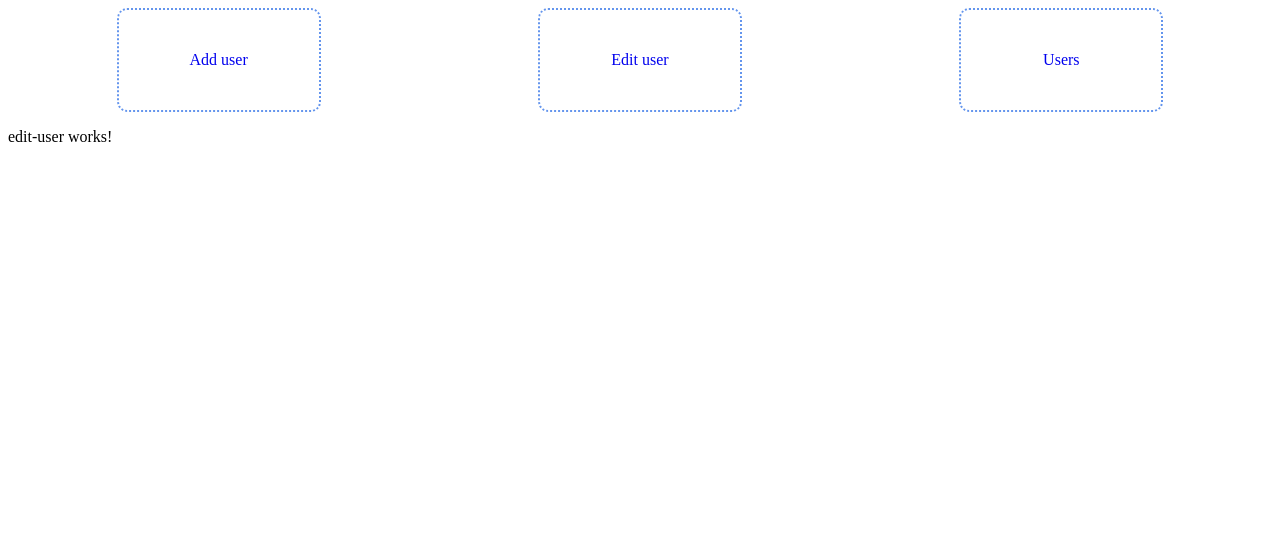
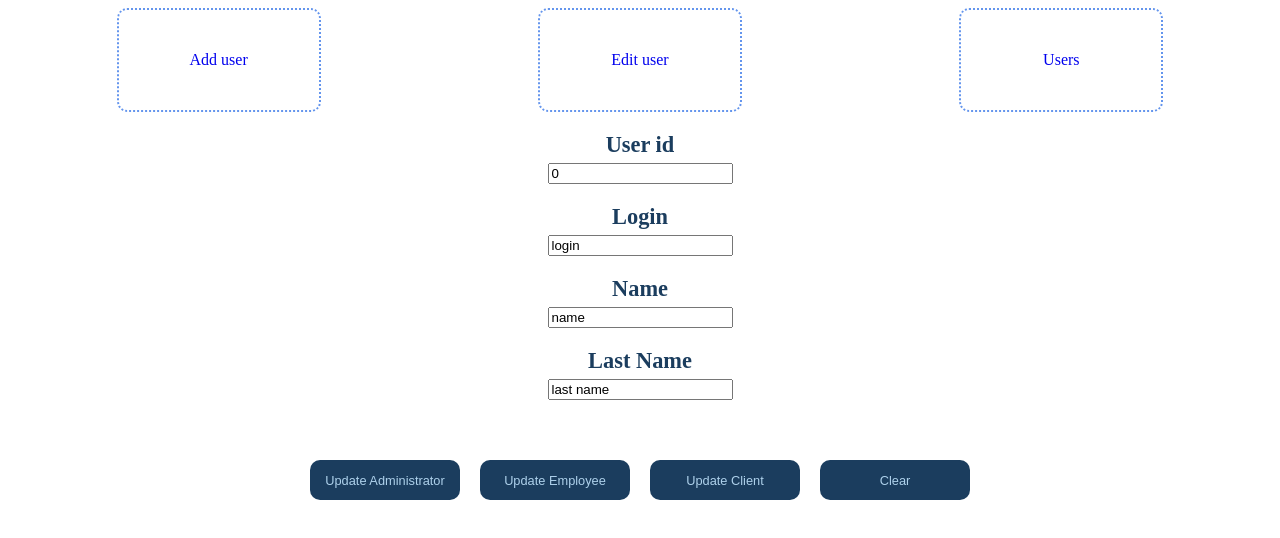
Before and after one commit to kacper1410/PAS, an Angular app in the folder SPA/: page /editUser in a window 1280 px wide. Shown: the top 538 px of the page. Built offline with nearby package versions, Linux system fonts and the light colour scheme.

Commit message:
Add PUT method to user service SPA

```diff
--- a/SPA/src/app/edit-user/edit-user.component.html
+++ b/SPA/src/app/edit-user/edit-user.component.html
@@ -1 +1,20 @@
-<p>edit-user works!</p>
+<div class="flex-form">
+  <label for="userId">User id</label>
+  <input type="text" id="userId" [(ngModel)]="editUser.userId">
+
+  <label for="login">Login</label>
+  <input type="text" id="login" [(ngModel)]="editUser.login">
+
+  <label for="name">Name</label>
+  <input type="text" id="name" [(ngModel)]="editUser.name">
+
+  <label for="lastName">Last Name</label>
+  <input type="text" id="lastName" [(ngModel)]="editUser.lastName">
+
+  <div class="flex-buttons">
+    <button (click)="updateAdministrator()">Update Administrator</button>
+    <button (click)="updateEmployee()">Update Employee</button>
+    <button (click)="updateClient()">Update Client</button>
+    <button (click)="clear()">Clear</button>
+  </div>
+</div>
--- a/SPA/src/app/edit-user/edit-user.component.less
+++ b/SPA/src/app/edit-user/edit-user.component.less
@@ -0,0 +1,44 @@
+@import '../app.component.less';
+
+.flex-form {
+  display: flex;
+  align-items: center;
+  flex-direction: column;
+  width: 100%;
+
+  label {
+    font-size: 1.4rem;
+    font-weight: bold;
+    margin: 20px 20px 5px 20px;
+    color: @dark-blue;
+  }
+
+  .flex-buttons {
+    margin-top: 50px;
+    display: flex;
+    flex-direction: row;
+  }
+}
+
+button {
+  display: flex;
+  width: 150px;
+  height: 40px;
+  border-radius: 10px;
+  border-color: @dark-blue;
+  margin: 10px;
+  background: @dark-blue;
+  color: @shine;
+  justify-content: center;
+  align-items: center;
+  font-size: 0.8rem;
+  text-decoration: none;
+  outline: none;
+  border-style: none;
+}
+
+button:hover {
+  background-color: @blue;
+  border-color: @blue;
+  color: @dark-blue;
+}
--- a/SPA/src/app/edit-user/edit-user.component.ts
+++ b/SPA/src/app/edit-user/edit-user.component.ts
@@ -1,15 +1,42 @@
-import { Component, OnInit } from '@angular/core';
+import { Component } from '@angular/core';
+import { User } from '../model/user';
+import { UserService } from '../user.service';
 
 @Component({
   selector: 'app-edit-user',
   templateUrl: './edit-user.component.html',
   styleUrls: ['./edit-user.component.less']
 })
-export class EditUserComponent implements OnInit {
+export class EditUserComponent {
 
-  constructor() { }
+  editUser: User = {
+    userId: 0,
+    login: 'login',
+    name: 'name',
+    lastName: 'last name'
+  };
 
-  ngOnInit(): void {
+  constructor(private userService: UserService) {
   }
 
+  clear(): void {
+    this.editUser = {
+      userId: 0,
+      login: '',
+      name: '',
+      lastName: ''
+    };
+  }
+
+  updateAdministrator(): void {
+    this.userService.updateAdministrator(this.editUser).subscribe();
+  }
+
+  updateClient(): void {
+    this.userService.updateClient(this.editUser).subscribe();
+  }
+
+  updateEmployee(): void {
+    this.userService.updateEmployee(this.editUser).subscribe();
+  }
 }
--- a/SPA/src/app/user.service.ts
+++ b/SPA/src/app/user.service.ts
@@ -2,7 +2,6 @@ import { Injectable } from '@angular/core';
 import { HttpClient } from '@angular/common/http';
 import { Administrator } from './model/administrator';
 import { Employee } from './model/employee';
-import { Client } from './model/client';
 import { User } from './model/user';
 
 @Injectable({
@@ -43,4 +42,16 @@ export class UserService {
   addClient(newUser: User): any {
     return this.http.post<any>(this.url + '/addClient', newUser);
   }
+
+  updateAdministrator(editUser: Administrator): any {
+    return this.http.put<any>(this.url + '/updateAdministrator/' + editUser.userId, editUser);
+  }
+
+  updateClient(editUser: User): any {
+    return this.http.put<any>(this.url + '/updateClient/' + editUser.userId, editUser);
+  }
+
+  updateEmployee(editUser: Employee): any {
+    return this.http.put<any>(this.url + '/updateEmployee/' + editUser.userId, editUser);
+  }
 }
```
Also changed, not shown: 2 other files (tests, documents, lock files or other folders).
